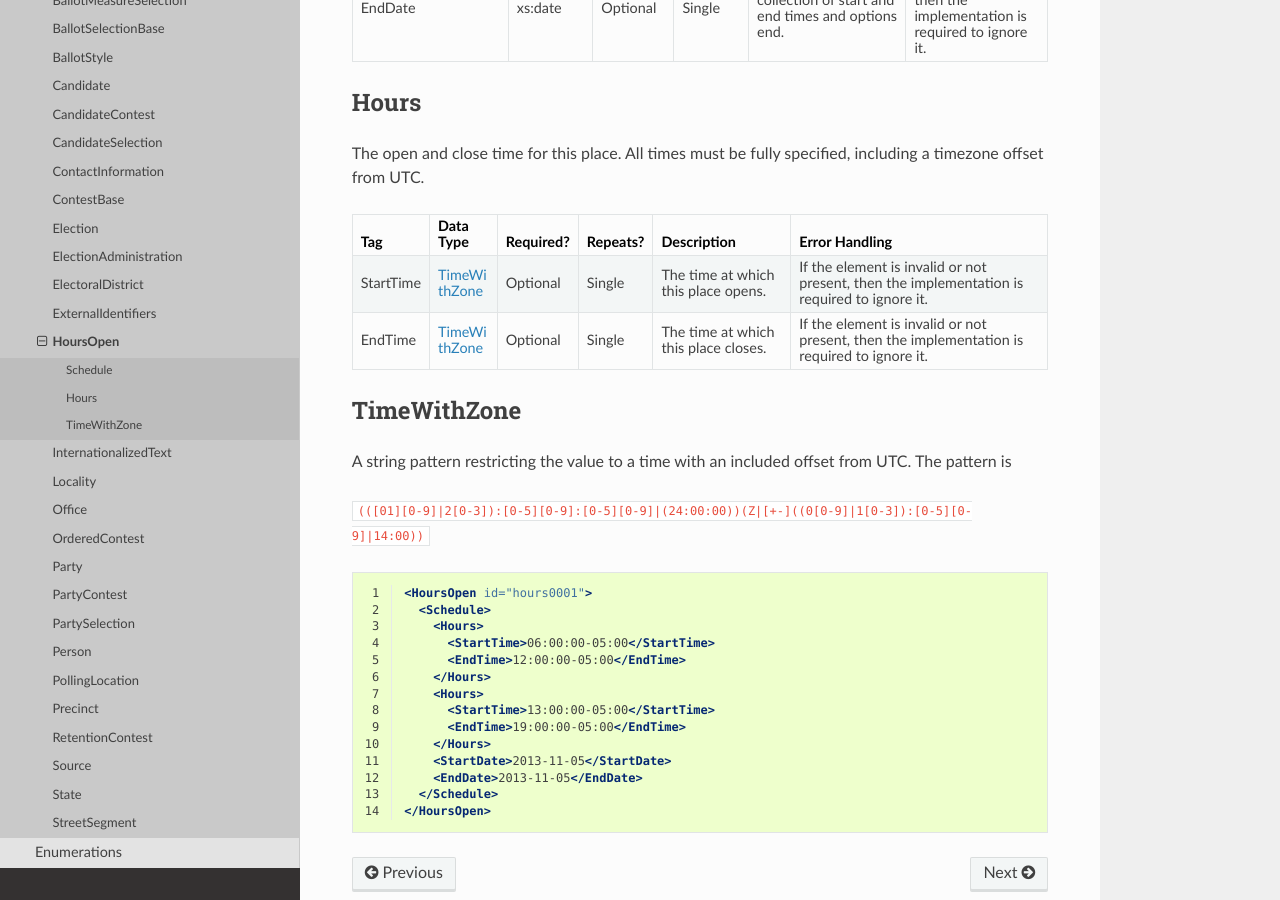
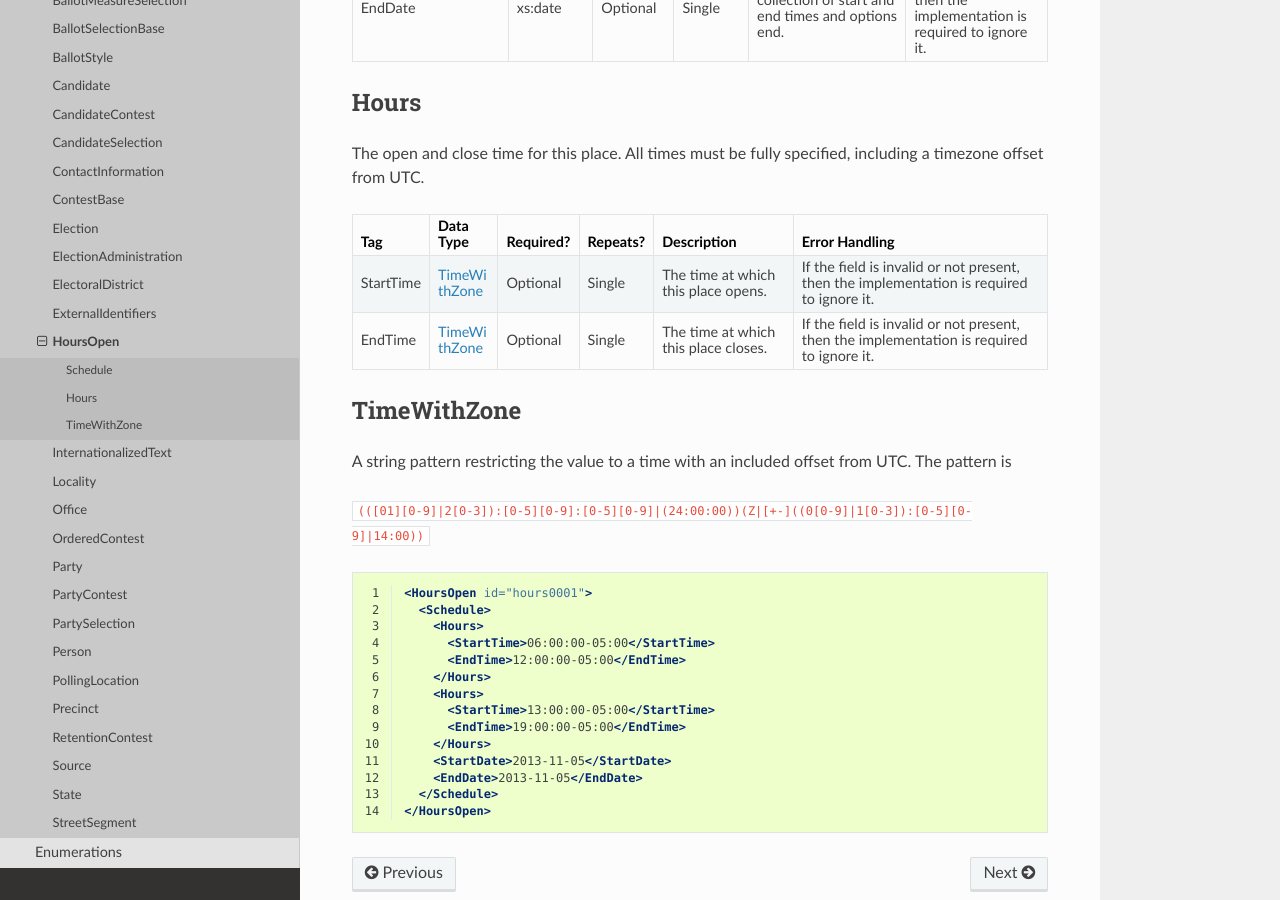
Before and after one commit to votinginfoproject/vip-specification, a Sphinx documentation site: the page built from docs/xml/elements/hours_open.rst, in a window 1280 px wide and 900 px high, scrolled down 1183 px. Built offline with Sphinx 7.4.7 and the Read the Docs theme 2.0.0, drawn with Linux system fonts in a browser that asks for light colours.

Commit message:
Mark the simple types as fields.

```diff
--- a/docs/tables/elements/hours.rst
+++ b/docs/tables/elements/hours.rst
@@ -3,11 +3,11 @@
 +--------------+-----------------+--------------+--------------+------------------------------------------+------------------------------------------+
 | Tag          | Data Type       | Required?    | Repeats?     | Description                              | Error Handling                           |
 +==============+=================+==============+==============+==========================================+==========================================+
-| StartTime    | `TimeWithZone`_ | Optional     | Single       | The time at which this place opens.      | If the element is invalid or not         |
-|              |                 |              |              |                                          | present, then the implementation is      |
-|              |                 |              |              |                                          | required to ignore it.                   |
+| StartTime    | `TimeWithZone`_ | Optional     | Single       | The time at which this place opens.      | If the field is invalid or not present,  |
+|              |                 |              |              |                                          | then the implementation is required to   |
+|              |                 |              |              |                                          | ignore it.                               |
 +--------------+-----------------+--------------+--------------+------------------------------------------+------------------------------------------+
-| EndTime      | `TimeWithZone`_ | Optional     | Single       | The time at which this place closes.     | If the element is invalid or not         |
-|              |                 |              |              |                                          | present, then the implementation is      |
-|              |                 |              |              |                                          | required to ignore it.                   |
+| EndTime      | `TimeWithZone`_ | Optional     | Single       | The time at which this place closes.     | If the field is invalid or not present,  |
+|              |                 |              |              |                                          | then the implementation is required to   |
+|              |                 |              |              |                                          | ignore it.                               |
 +--------------+-----------------+--------------+--------------+------------------------------------------+------------------------------------------+
--- a/docs/tables/elements/party.rst
+++ b/docs/tables/elements/party.rst
@@ -7,9 +7,9 @@
 |                     |                             |              |              |                                          | then the implementation is required to   |
 |                     |                             |              |              |                                          | ignore it.                               |
 +---------------------+-----------------------------+--------------+--------------+------------------------------------------+------------------------------------------+
-| Color               | `HtmlColorString`_          | Optional     | Single       | The preferred display color for the      | If the element is invalid or not         |
-|                     |                             |              |              | party, for use in maps and other         | present, then the implementation is      |
-|                     |                             |              |              | displays.                                | required to ignore it.                   |
+| Color               | `HtmlColorString`_          | Optional     | Single       | The preferred display color for the      | If the field is invalid or not present,  |
+|                     |                             |              |              | party, for use in maps and other         | then the implementation is required to   |
+|                     |                             |              |              | displays.                                | ignore it.                               |
 +---------------------+-----------------------------+--------------+--------------+------------------------------------------+------------------------------------------+
 | ExternalIdentifiers | :doc:`ExternalIdentifiers   | Optional     | Single       | Other identifiers that link this party   | If the element is invalid or not         |
 |                     | <external_identifiers>`     |              |              | to other related data sets (e.g. a       | present, then the implementation is      |
```
Also changed, not shown: 1 other file.
